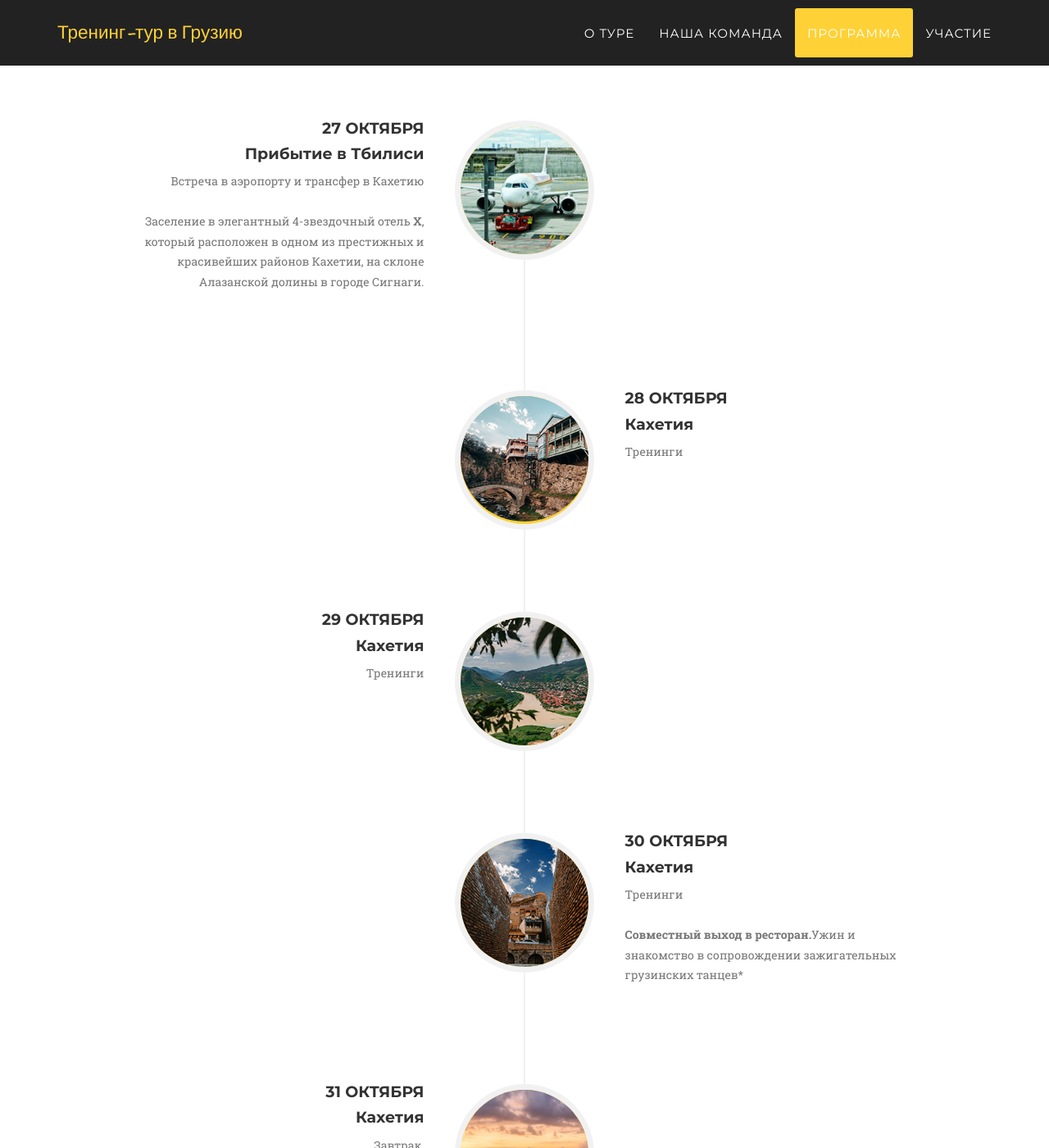
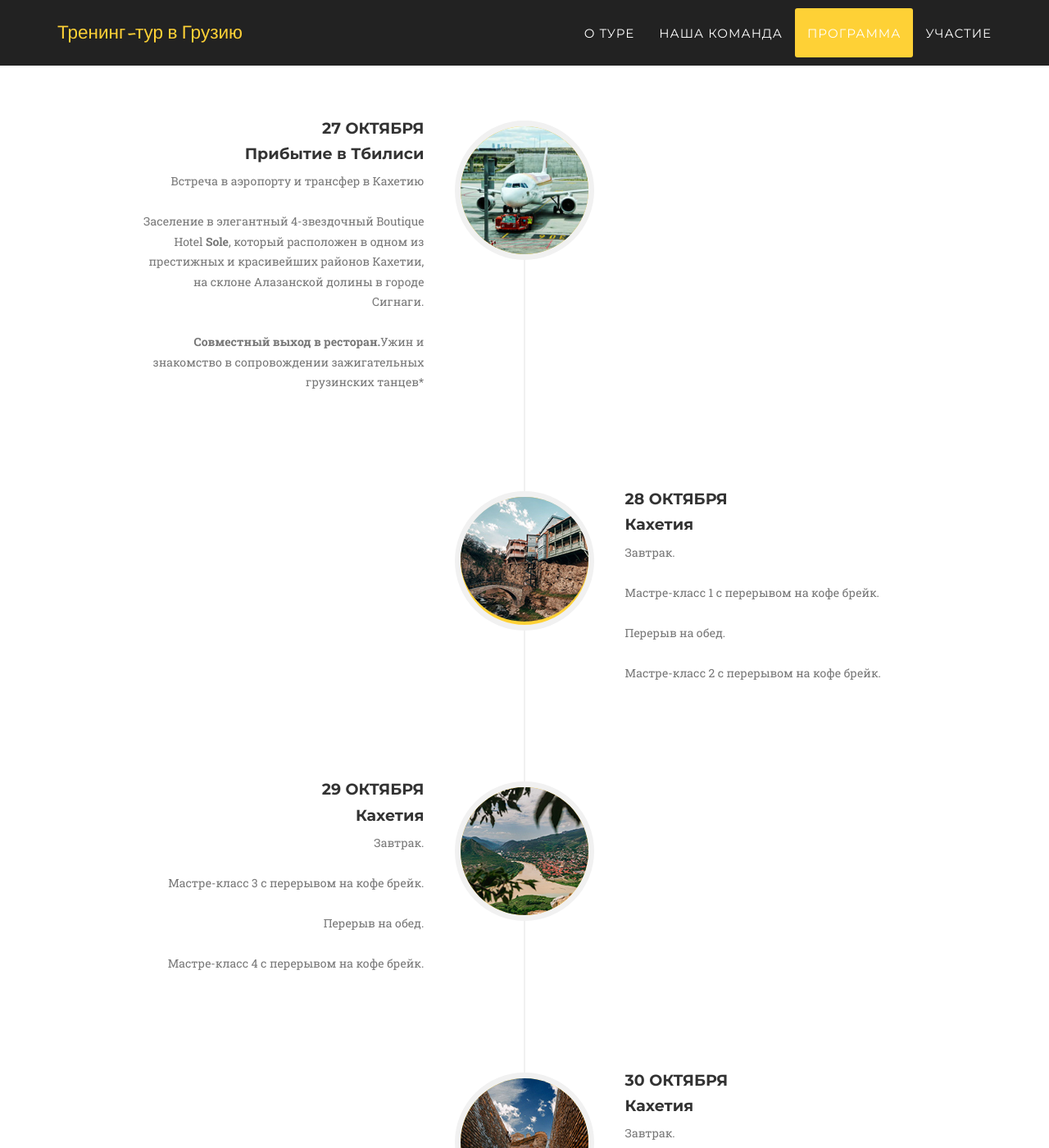
Before and after one commit to show-academy/creativetrours, a Jekyll site: the page built from index.html, in a window 1280 px wide and 1400 px high, scrolled down 3705 px. Shown: the whole window at 82% size. Built offline with Jekyll 4.4.1, drawn with Linux system fonts in a browser that asks for light colours; some web fonts are replaced; some of the changed text lies outside the part shown.

Commit message:
timeline updates

```diff
--- a/_includes/about.html
+++ b/_includes/about.html
@@ -23,7 +23,9 @@
                                     <p class="text-muted">
                                         Встреча в аэропорту и трансфер в Кахетию
                                         <br><br>
-                                        Заселение в элегантный 4-звездочный отель <b>X</b>, который расположен в одном из престижных и красивейших районов Кахетии, на склоне Алазанской долины в городе Сигнаги.
+                                        Заселение в элегантный 4-звездочный Boutique Hotel <b>Sole</b>, который расположен в одном из престижных и красивейших районов Кахетии, на склоне Алазанской долины в городе Сигнаги.
+                                        <br><br>
+                                        <b>Совместный выход в ресторан.</b>Ужин и знакомство в сопровождении зажигательных грузинских танцев*
                                     </p>
                                 </div>
                             </div>
@@ -40,7 +42,13 @@
                                 </div>
                                 <div class="timeline-body">
                                     <p class="text-muted">
-                                        Тренинги
+                                        Завтрак.
+                                        <br><br>
+                                        Мастре-класс 1 с перерывом на кофе брейк.
+                                        <br><br>
+                                        Перерыв на обед.
+                                        <br><br>
+                                        Мастре-класс 2 с перерывом на кофе брейк.
                                     </p>
 
                                 </div>
@@ -57,7 +65,13 @@
                                 </div>
                                 <div class="timeline-body">
                                     <p class="text-muted">
-                                        Тренинги
+                                        Завтрак.
+                                        <br><br>
+                                        Мастре-класс 3 с перерывом на кофе брейк.
+                                        <br><br>
+                                        Перерыв на обед.
+                                        <br><br>
+                                        Мастре-класс 4 с перерывом на кофе брейк.
                                     </p>
                                 </div>
                             </div>
@@ -73,9 +87,13 @@
                                 </div>
                                 <div class="timeline-body">
                                     <p class="text-muted">
-                                        Тренинги
+                                        Завтрак.
                                         <br><br>
-                                        <b>Совместный выход в ресторан.</b>Ужин и знакомство в сопровождении зажигательных грузинских танцев*
+                                        Мастре-класс 5 с перерывом на кофе брейк.
+                                        <br><br>
+                                        Перерыв на обед.
+                                        <br><br>
+                                        Мастре-класс 6 с перерывом на кофе брейк.
                                     </p>
                                 </div>
                             </div>
@@ -94,9 +112,11 @@
                                     <p class="text-muted">
                                         Завтрак.
                                         <br><br>
-                                        Тренинги
+                                        Мастре-класс 7 с перерывом на кофе брейк.
                                         <br><br>
-                                        Перерыв на кофе брейк.
+                                        Перерыв на обед.
+                                        <br><br>
+                                        Мастре-класс 8 с перерывом на кофе брейк.
                                     </p>
                                 </div>
                             </div>
```
